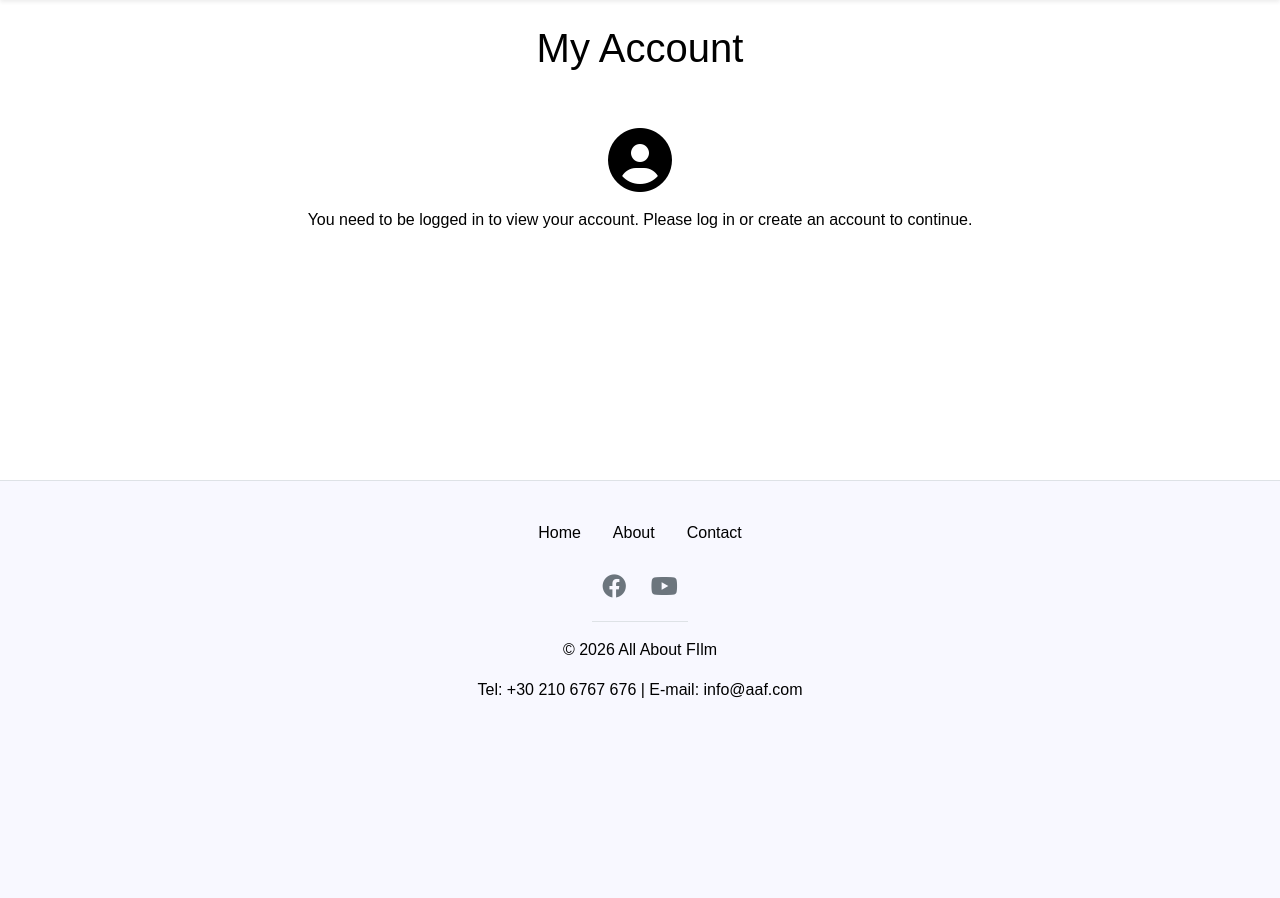
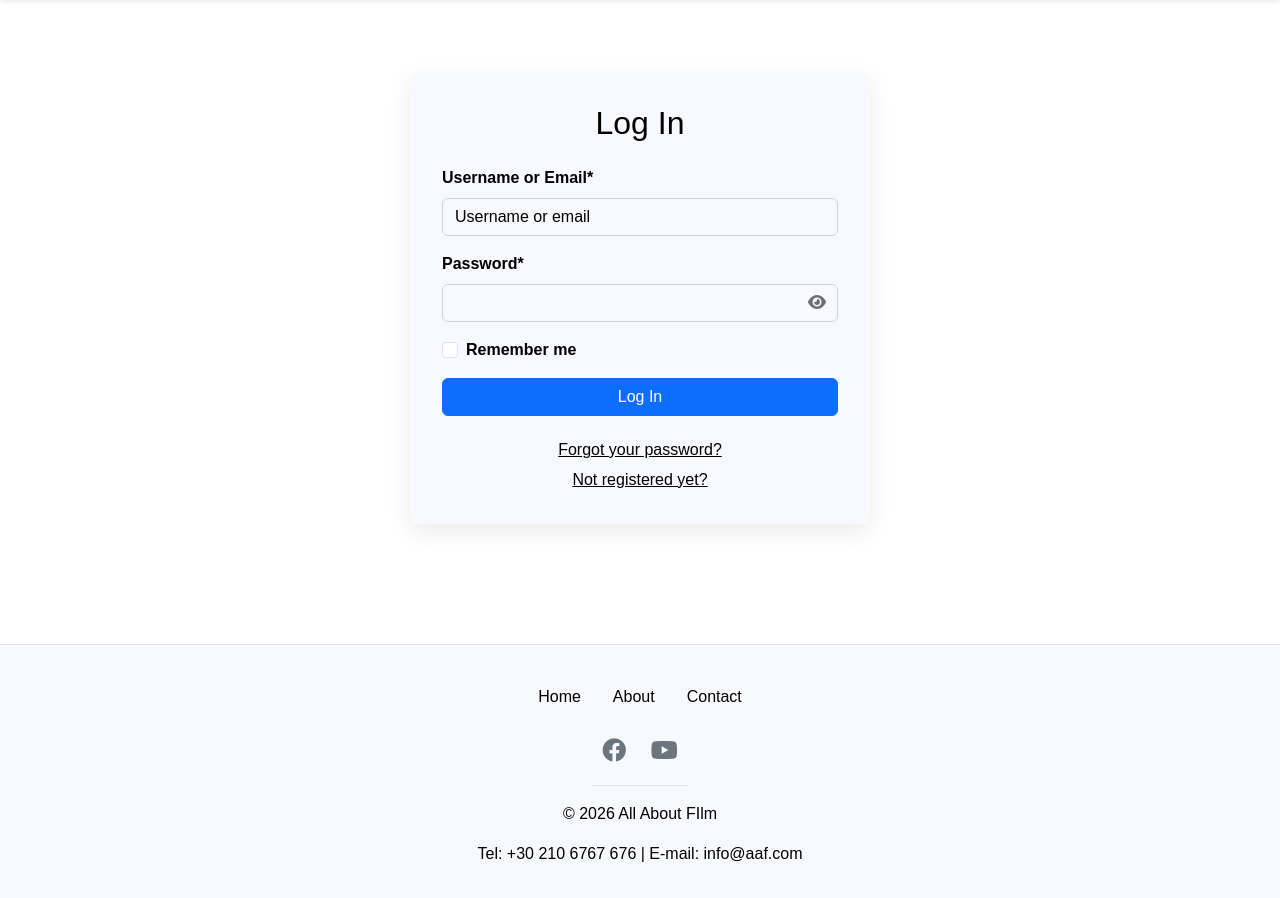
Before and after one commit to nckvmk/AllAboutFilm, a Django app: page /account/ in a window 1280 px wide. Shown: the part 66-964 px from the top of the page. Before the commit the page ends 764 px from the top, so only its background shows below. Run offline with Django 5.2, Linux system fonts and the light colour scheme; some libraries are stand-ins or nearby versions; some web fonts are replaced.

Commit message:
Created the user login/reg/auth system

```diff
--- a/allaboutfilm/allaboutfilm/settings.py
+++ b/allaboutfilm/allaboutfilm/settings.py
@@ -136,5 +136,9 @@ MEDIA_ROOT = BASE_DIR / "media"
 # Must be set before the very first migration.
 AUTH_USER_MODEL = 'home.User'
 
+# Auth flow redirects (the account page doubles as the login page).
+LOGIN_URL = 'account'
+LOGIN_REDIRECT_URL = 'account'
+
 # Default primary key type for models that don't define their own.
 DEFAULT_AUTO_FIELD = 'django.db.models.BigAutoField'
--- a/allaboutfilm/allaboutfilm/urls.py
+++ b/allaboutfilm/allaboutfilm/urls.py
@@ -30,6 +30,9 @@ urlpatterns = [
     path('about/', views.about, name='about'),
     path('contact/', views.contact, name='contact'),
     path('account/', views.account, name='account'),
+    path('register/', views.register, name='register'),
+    path('recover/', views.password_recovery, name='recover'),
+    path('logout/', views.logout_view, name='logout'),
     path('cart/', views.cart, name='cart'),
     path('cart/add/', views.add_to_cart, name='add_to_cart'),
     path('cart/update/', views.update_cart, name='update_cart'),
--- a/allaboutfilm/home/forms.py
+++ b/allaboutfilm/home/forms.py
@@ -1,10 +1,16 @@
 """Forms for the home app, rendered with django-crispy-forms (Bootstrap 5)."""
 
+import re
+
 from django import forms
+from django.contrib.auth import get_user_model
+from django.core.exceptions import ValidationError
 from django.core.validators import RegexValidator
 
 from crispy_forms.helper import FormHelper
 from crispy_forms.layout import Layout, Row, Column, Submit
+
+User = get_user_model()
 
 # Names: letters (plus spaces, hyphens and apostrophes for names like "Anne-Marie"
 # or "O'Brien"), but no digits.
@@ -12,6 +18,24 @@ name_validator = RegexValidator(
     regex=r"^[A-Za-z\s'-]+$",
     message="Only letters are allowed (no numbers).",
 )
+
+
+def validate_strong_password(value):
+    """At least 8 chars with upper- and lower-case letters, a number and a
+    special character."""
+    missing = []
+    if len(value) < 8:
+        missing.append("at least 8 characters")
+    if not re.search(r"[A-Z]", value):
+        missing.append("an uppercase letter")
+    if not re.search(r"[a-z]", value):
+        missing.append("a lowercase letter")
+    if not re.search(r"\d", value):
+        missing.append("a number")
+    if not re.search(r"[^A-Za-z0-9]", value):
+        missing.append("a special character")
+    if missing:
+        raise ValidationError("Password must contain " + ", ".join(missing) + ".")
 
 
 class ContactForm(forms.Form):
@@ -69,3 +93,127 @@ class ContactForm(forms.Form):
             "message",
             Submit("submit", "Submit"),
         )
+
+
+class LoginForm(forms.Form):
+    username_or_email = forms.CharField(
+        label="Username or Email",
+        widget=forms.TextInput(attrs={"placeholder": "Username or email"}),
+    )
+    password = forms.CharField(label="Password", widget=forms.PasswordInput())
+    remember_me = forms.BooleanField(label="Remember me", required=False)
+
+    def __init__(self, *args, **kwargs):
+        super().__init__(*args, **kwargs)
+        self.helper = FormHelper()
+        self.helper.form_method = "post"
+        self.helper.attrs = {"novalidate": ""}
+        self.helper.layout = Layout(
+            "username_or_email",
+            "password",
+            "remember_me",
+            Submit("submit", "Log In", css_class="w-100"),
+        )
+
+
+class RegistrationForm(forms.Form):
+    first_name = forms.CharField(
+        label="First Name", min_length=2, max_length=50, validators=[name_validator]
+    )
+    last_name = forms.CharField(
+        label="Last Name", min_length=2, max_length=50, validators=[name_validator]
+    )
+    email = forms.EmailField(label="Email", max_length=254)
+    username = forms.CharField(label="Username", max_length=150)
+    password = forms.CharField(
+        label="Password",
+        widget=forms.PasswordInput(),
+        validators=[validate_strong_password],
+    )
+    confirm_password = forms.CharField(
+        label="Confirm Password", widget=forms.PasswordInput()
+    )
+
+    def __init__(self, *args, **kwargs):
+        super().__init__(*args, **kwargs)
+        self.helper = FormHelper()
+        self.helper.form_method = "post"
+        self.helper.attrs = {"novalidate": ""}
+        self.helper.layout = Layout(
+            Row(
+                Column("first_name", css_class="col-sm-6"),
+                Column("last_name", css_class="col-sm-6"),
+            ),
+            "email",
+            "username",
+            "password",
+            "confirm_password",
+            Submit("submit", "Register", css_class="w-100"),
+        )
+
+    def clean_username(self):
+        username = self.cleaned_data["username"]
+        if User.objects.filter(username__iexact=username).exists():
+            raise ValidationError("That username is already taken.")
+        return username
+
+    def clean_email(self):
+        email = self.cleaned_data["email"]
+        if User.objects.filter(email__iexact=email).exists():
+            raise ValidationError("An account with that email already exists.")
+        return email
+
+    def clean(self):
+        cleaned = super().clean()
+        password = cleaned.get("password")
+        confirm = cleaned.get("confirm_password")
+        if password and confirm and password != confirm:
+            self.add_error("confirm_password", "Passwords do not match. Please try again.")
+        return cleaned
+
+
+class PasswordRecoveryForm(forms.Form):
+    username_or_email = forms.CharField(label="Username or Email")
+    new_password = forms.CharField(
+        label="New Password",
+        widget=forms.PasswordInput(),
+        validators=[validate_strong_password],
+    )
+    confirm_new_password = forms.CharField(
+        label="Confirm New Password", widget=forms.PasswordInput()
+    )
+
+    def __init__(self, *args, **kwargs):
+        super().__init__(*args, **kwargs)
+        self._user = None
+        self.helper = FormHelper()
+        self.helper.form_method = "post"
+        self.helper.attrs = {"novalidate": ""}
+        self.helper.layout = Layout(
+            "username_or_email",
+            "new_password",
+            "confirm_new_password",
+            Submit("submit", "Reset Password", css_class="w-100"),
+        )
+
+    def clean(self):
+        cleaned = super().clean()
+        identifier = cleaned.get("username_or_email")
+        if identifier:
+            self._user = (
+                User.objects.filter(username__iexact=identifier).first()
+                or User.objects.filter(email__iexact=identifier).first()
+            )
+            if self._user is None:
+                self.add_error(
+                    "username_or_email",
+                    "No account matches that username or email.",
+                )
+        password = cleaned.get("new_password")
+        confirm = cleaned.get("confirm_new_password")
+        if password and confirm and password != confirm:
+            self.add_error("confirm_new_password", "Passwords do not match. Please try again.")
+        return cleaned
+
+    def get_user(self):
+        return self._user
--- a/allaboutfilm/home/templates/home/account.html
+++ b/allaboutfilm/home/templates/home/account.html
@@ -1,10 +1,24 @@
 {% extends "home/base.html" %}
+{% load crispy_forms_tags %}
 
 {% block content %}
-    <h1>My Account</h1>
-
-    <div class="container-lg py-5 text-center">
-        <i class="fas fa-user-circle mb-3" style="font-size: 4rem; color: var(--text-color);" aria-hidden="true"></i>
-        <p lang="en">You need to be logged in to view your account. Please log in or create an account to continue.</p>
-    </div>
+    {% if user.is_authenticated %}
+        <div class="container py-5 text-center">
+            <i class="fas fa-user-circle mb-3" style="font-size: 4rem; color: var(--text-color);" aria-hidden="true"></i>
+            <h1>Welcome, {{ user.username }}</h1>
+            <p class="text-muted">Your account page is coming soon.</p>
+        </div>
+    {% else %}
+        <div class="container py-5">
+            <div class="auth-card mx-auto">
+                <h2 class="text-center mb-4">Log In</h2>
+                {% crispy form %}
+                <div class="auth-links text-center mt-3">
+                    <a href="{% url 'recover' %}">Forgot your password?</a>
+                    <br>
+                    <a href="{% url 'register' %}">Not registered yet?</a>
+                </div>
+            </div>
+        </div>
+    {% endif %}
 {% endblock %}
--- a/allaboutfilm/home/templates/home/base.html
+++ b/allaboutfilm/home/templates/home/base.html
@@ -58,6 +58,14 @@
                     <li class="nav-item"><a class="nav-link" href="{% url 'account' %}">My Account</a></li>
                 </ul>
             </div>
+            {% if user.is_authenticated %}
+            <form action="{% url 'logout' %}" method="post" class="d-inline">
+                {% csrf_token %}
+                <button type="submit" class="nav-icon-btn me-2" aria-label="Log out" title="Log out">
+                    <i class="fas fa-power-off"></i>
+                </button>
+            </form>
+            {% endif %}
             <a href="{% url 'cart' %}" id="cart-btn" class="nav-icon-btn me-2 position-relative" aria-label="Shopping cart">
                 <i class="fas fa-cart-shopping"></i>
                 <span class="cart-count {% if not cart_count %}d-none{% endif %}">{{ cart_count }}</span>
@@ -106,6 +114,17 @@
     </div>
 </footer>
 
+<!-- Django messages surfaced as toasts by messages.js -->
+{% if messages %}
+<div id="dj-messages" hidden>
+    {% for message in messages %}
+        <div class="dj-message" data-level="{{ message.tags }}">{{ message }}</div>
+    {% endfor %}
+</div>
+{% endif %}
+<script src="{% static_v 'js/messages.js' %}" defer></script>
+<script src="{% static_v 'js/password_reveal.js' %}" defer></script>
+
 <!-- Page-specific scripts -->
 {% block extra_js %}{% endblock %}
 
--- a/allaboutfilm/home/views.py
+++ b/allaboutfilm/home/views.py
@@ -1,10 +1,15 @@
 from decimal import Decimal
 
-from django.shortcuts import render, get_object_or_404
+from django.contrib import messages
+from django.contrib.auth import authenticate, login, logout, get_user_model
+from django.contrib.auth.models import Group
+from django.shortcuts import render, get_object_or_404, redirect
 from django.http import HttpResponse, JsonResponse
 from django.views.decorators.http import require_POST
 
-from .forms import ContactForm
+from .forms import (
+    ContactForm, LoginForm, RegistrationForm, PasswordRecoveryForm,
+)
 from .models import Product, Camera, Lens, Film, ShippingMethod, GearCondition
 
 def home(request):
@@ -188,7 +193,86 @@ def contact(request):
     return render(request, 'home/contact.html', {'form': form, 'submitted': submitted})
 
 def account(request):
-    return render(request, 'home/account.html')
+    # Logged in -> show the (placeholder) account page.
+    if request.user.is_authenticated:
+        return render(request, 'home/account.html')
+
+    # Otherwise the account page IS the login page.
+    if request.method == 'POST':
+        form = LoginForm(request.POST)
+        if form.is_valid():
+            identifier = form.cleaned_data['username_or_email']
+            password = form.cleaned_data['password']
+            User = get_user_model()
+            user_obj = (User.objects.filter(username__iexact=identifier).first()
+                        or User.objects.filter(email__iexact=identifier).first())
+            if user_obj is None:
+                form.add_error('username_or_email', 'The username/email provided does not exist in our records.')
+                form.add_error('password', 'The password provided does not exist in our records.')
+            else:
+                user = authenticate(request, username=user_obj.username, password=password)
+                if user is None:
+                    form.add_error('username_or_email', 'The username/email provided is not valid.')
+                    form.add_error('password', 'The password provided is not valid.')
+                elif user.is_superuser:
+                    # The site admin manages everything through the Django admin
+                    # interface, not the storefront login.
+                    form.add_error('username_or_email', 'Administrator accounts must log in through the admin interface.')
+                else:
+                    login(request, user)
+                    # "Remember me" unchecked -> session ends when the browser closes.
+                    if not form.cleaned_data.get('remember_me'):
+                        request.session.set_expiry(0)
+                    return redirect('account')
+    else:
+        form = LoginForm()
+    return render(request, 'home/account.html', {'form': form})
+
+
+def register(request):
+    if request.user.is_authenticated:
+        return redirect('account')
+    if request.method == 'POST':
+        form = RegistrationForm(request.POST)
+        if form.is_valid():
+            User = get_user_model()
+            user = User.objects.create_user(
+                username=form.cleaned_data['username'],
+                email=form.cleaned_data['email'],
+                password=form.cleaned_data['password'],
+                first_name=form.cleaned_data['first_name'],
+                last_name=form.cleaned_data['last_name'],
+            )
+            # New registrants are customers.
+            customer_group = Group.objects.filter(name='Customer').first()
+            if customer_group:
+                user.groups.add(customer_group)
+            messages.success(request, 'Registration successful! You can now log in.')
+            return redirect('account')
+    else:
+        form = RegistrationForm()
+    return render(request, 'home/register.html', {'form': form})
+
+
+def password_recovery(request):
+    if request.method == 'POST':
+        form = PasswordRecoveryForm(request.POST)
+        if form.is_valid():
+            user = form.get_user()
+            user.set_password(form.cleaned_data['new_password'])
+            user.save()
+            messages.success(request, 'Your password has been reset. You can now log in.')
+            return redirect('account')
+    else:
+        form = PasswordRecoveryForm()
+    return render(request, 'home/recover.html', {'form': form})
+
+
+@require_POST
+def logout_view(request):
+    logout(request)
+    messages.success(request, 'You have been logged out.')
+    return redirect('welcome')
 
 
 # ---------------------------------------------------------------------------
--- a/allaboutfilm/static/css/styles.css
+++ b/allaboutfilm/static/css/styles.css
@@ -691,3 +691,55 @@ footer {
         min-width: calc(100% - 80px);
     }
 }
+
+/* ============================================================
+   Auth pages (login / register / password recovery)
+   ============================================================ */
+.auth-card {
+    max-width: 460px;
+    background: var(--base-variant);
+    border-radius: 8px;
+    padding: 2rem;
+    box-shadow: 0 0.5rem 1.5rem rgba(0, 0, 0, 0.08);
+}
+
+.auth-links a {
+    color: var(--text-color);
+    text-decoration: underline;
+    display: inline-block;
+    margin-top: 0.35rem;
+}
+
+/* Press-and-hold reveal icon inside password fields */
+.pw-reveal-wrap {
+    position: relative;
+}
+
+.pw-reveal-wrap input {
+    padding-right: 2.5rem;
+}
+
+/* Hide Bootstrap's validation icon on password fields so it doesn't collide
+   with the reveal eye; the red border + message still signal the error. */
+.pw-reveal-wrap input.is-invalid,
+.pw-reveal-wrap input.is-valid {
+    background-image: none;
+    padding-right: 2.5rem;
+}
+
+.pw-reveal-btn {
+    position: absolute;
+    top: 0;
+    right: 0;
+    height: 100%;
+    border: none;
+    background: transparent;
+    color: var(--text-color);
+    padding: 0 0.75rem;
+    cursor: pointer;
+    opacity: 0.55;
+}
+
+.pw-reveal-btn:hover {
+    opacity: 1;
+}
--- /dev/null
+++ b/allaboutfilm/static/js/messages.js
@@ -0,0 +1,26 @@
+/* Surfaces Django messages (e.g. "Registration successful") as bottom-right
+ * toasts on any page. Self-contained; reuses the .cart-toast styling. jQuery. */
+
+$(function () {
+    var container = document.querySelector('#dj-messages');
+    if (!container) return;
+
+    function toast(message, isError) {
+        var icon = isError ? 'fa-circle-exclamation' : 'fa-check-circle';
+        var $t = $('<div class="cart-toast" role="status" aria-live="polite"></div>')
+            .addClass(isError ? 'cart-toast--error' : '')
+            .html('<i class="fas ' + icon + '"></i> ' + message);
+        $('body').append($t);
+        requestAnimationFrame(function () { $t.addClass('show'); });
+        setTimeout(function () {
+            $t.removeClass('show');
+            setTimeout(function () { $t.remove(); }, 300);
+        }, 3400);
+    }
+
+    container.querySelectorAll('.dj-message').forEach(function (el, i) {
+        var isError = (el.getAttribute('data-level') || '').indexOf('error') !== -1;
+        // Stagger multiple messages slightly.
+        setTimeout(function () { toast(el.textContent.trim(), isError); }, i * 350);
+    });
+});
--- /dev/null
+++ b/allaboutfilm/static/js/password_reveal.js
@@ -0,0 +1,36 @@
+/* Adds a press-and-hold "reveal" eye icon to every password field: the input
+ * shows as plain text only while the icon is held down. jQuery. */
+
+$(function () {
+    function hideAll() {
+        $('.pw-reveal-wrap input').attr('type', 'password');
+    }
+
+    $('input[type="password"]').each(function () {
+        var $input = $(this);
+        var $wrap = $('<div class="pw-reveal-wrap"></div>');
+        $input.before($wrap);
+        $wrap.append($input);
+
+        // Keep the crispy error message a sibling of the input (so Bootstrap
+        // still shows it) by moving it into the wrap after the input.
+        var $feedback = $wrap.next('.invalid-feedback');
+        if ($feedback.length) {
+            $wrap.append($feedback);
+        }
+
+        var $btn = $(
+            '<button type="button" class="pw-reveal-btn" aria-label="Show password (hold)">' +
+            '<i class="fas fa-eye"></i></button>'
+        );
+        $input.after($btn);
+
+        $btn.on('mousedown touchstart', function (e) {
+            e.preventDefault();
+            $input.attr('type', 'text');
+        });
+    });
+
+    // Release anywhere (or leaving the window) re-hides the password.
+    $(document).on('mouseup touchend mouseleave', hideAll);
+});
```
Also changed, not shown: allaboutfilm/home/templates/home/recover.html (added, +14 -0 lines), allaboutfilm/home/templates/home/register.html (added, +14 -0 lines), allaboutfilm/db.sqlite3.
